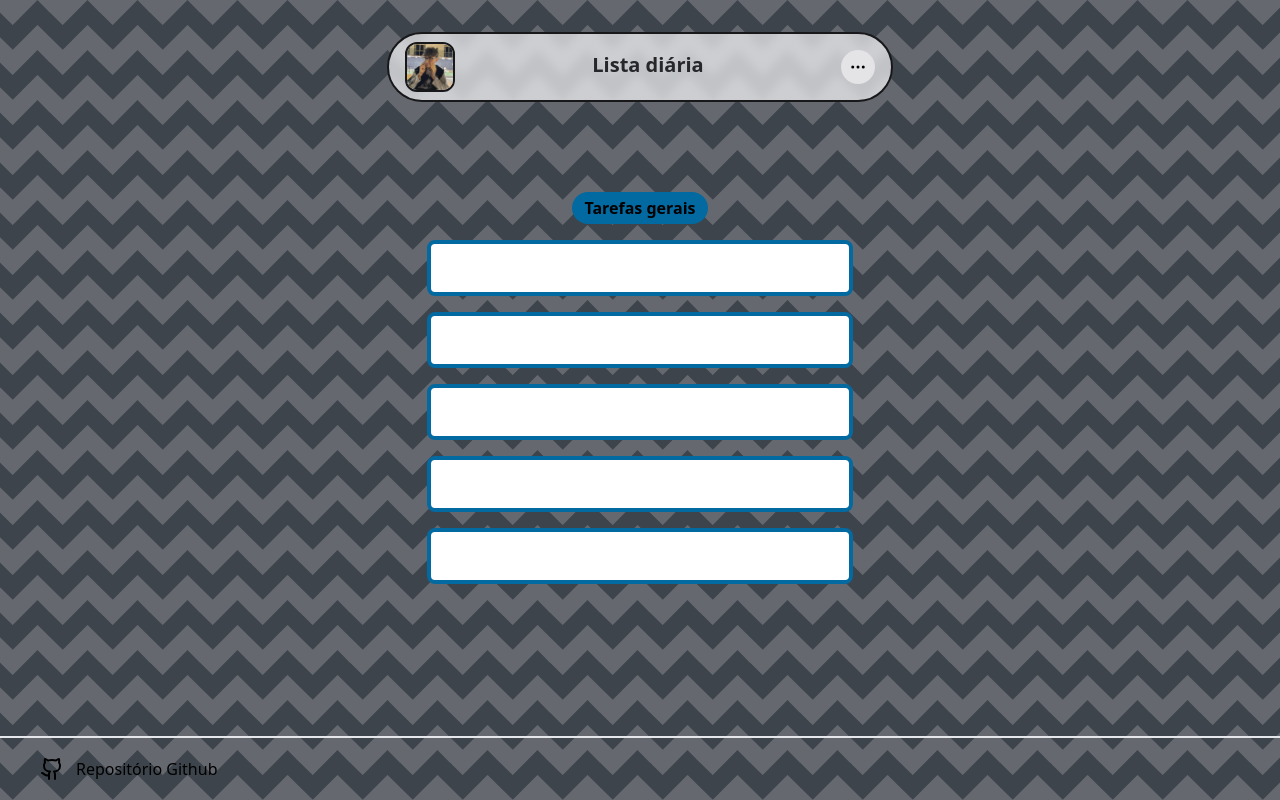
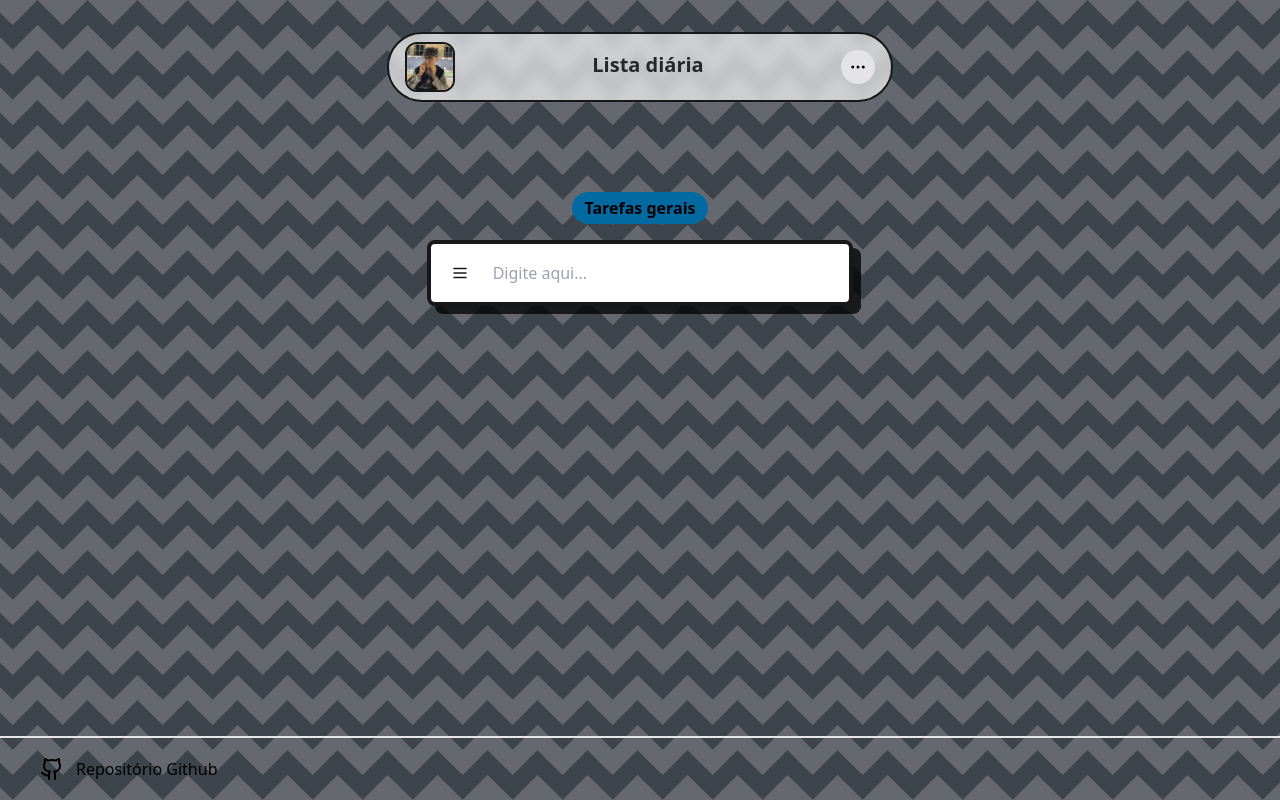
Before and after one commit to rodrigueslucas062/task-manager, a Next.js app: page / in a window 1280 px wide. Built offline with nearby package versions, Linux system fonts and the light colour scheme.

Commit message:
🚸 Improvements to the usability of the task board

```diff
--- a/src/components/Tasks.jsx
+++ b/src/components/Tasks.jsx
@@ -1,15 +1,38 @@
+import * as Dialog from "@radix-ui/react-dialog";
+import { Menu, MoreHorizontal } from "lucide-react";
+
 const Tasks = () => {
+    const shadowStyle = {
+        boxShadow: "8px 8px 0px rgba(0, 0, 0, 0.75)"
+    };
+
     return (
-        <section className="min-h-screen">
-            <div className="flex flex-col items-center pt-48 space-y-4 max-lg:px-8 ">
-                <h1 className="bg-sky-700 py-1 px-3 rounded-3xl font-semibold">Tarefas gerais</h1>
-                <input type="text" className="rounded-lg cursor-pointer inline-block m-1 p-3 w-full lg:w-1/3 relative bg-white border-4 border-sky-700 text-zinc-900" />
-                <input type="text" className="rounded-lg cursor-pointer inline-block m-1 p-3 w-full lg:w-1/3 relative bg-white border-4 border-sky-700 text-zinc-900" />
-                <input type="text" className="rounded-lg cursor-pointer inline-block m-1 p-3 w-full lg:w-1/3 relative bg-white border-4 border-sky-700 text-zinc-900" />
-                <input type="text" className="rounded-lg cursor-pointer inline-block m-1 p-3 w-full lg:w-1/3 relative bg-white border-4 border-sky-700 text-zinc-900" />
-                <input type="text" className="rounded-lg cursor-pointer inline-block m-1 p-3 w-full lg:w-1/3 relative bg-white border-4 border-sky-700 text-zinc-900" />
-            </div>
-        </section>
+        <Dialog.Root>
+            <section className="min-h-screen">
+                <div className="flex flex-col items-center pt-48 space-y-4 max-lg:px-4">
+                    <h1 className="bg-sky-700 py-1 px-3 rounded-3xl font-semibold">Tarefas gerais</h1>
+                    <div className="rounded-lg cursor-pointer inline-block m-1 max-md:p-3 p-3 w-full lg:w-1/3 relative bg-white border-4 border-zinc-900 text-zinc-900"
+                        style={shadowStyle}>
+                        <div className="flex items-center justify-between group">
+                            <div className="flex gap-4">
+                                <div className="group-hover:visible bg-white hover:bg-gray-200 p-2 rounded-full">
+                                    <Menu size={18} />
+                                </div>
+                                <input type="text" className="bg-transparent border-0 " placeholder="Digite aqui..." />
+                            </div>
+                            <div className="flex gap-4">
+                                <span className="hover:bg-sky-700 text-white font-semibold py-1 px-3 rounded-3xl">Feito!</span>
+                                <Dialog.Trigger
+                                    className="lg:invisible group-hover:visible bg-white hover:bg-gray-200 p-2 rounded-full"
+                                    onClick={(e) => e.stopPropagation()}>
+                                    <MoreHorizontal size={18} />
+                                </Dialog.Trigger>
+                            </div>
+                        </div>
+                    </div>
+                </div>
+            </section>
+        </Dialog.Root>
     )
 }
 
```
